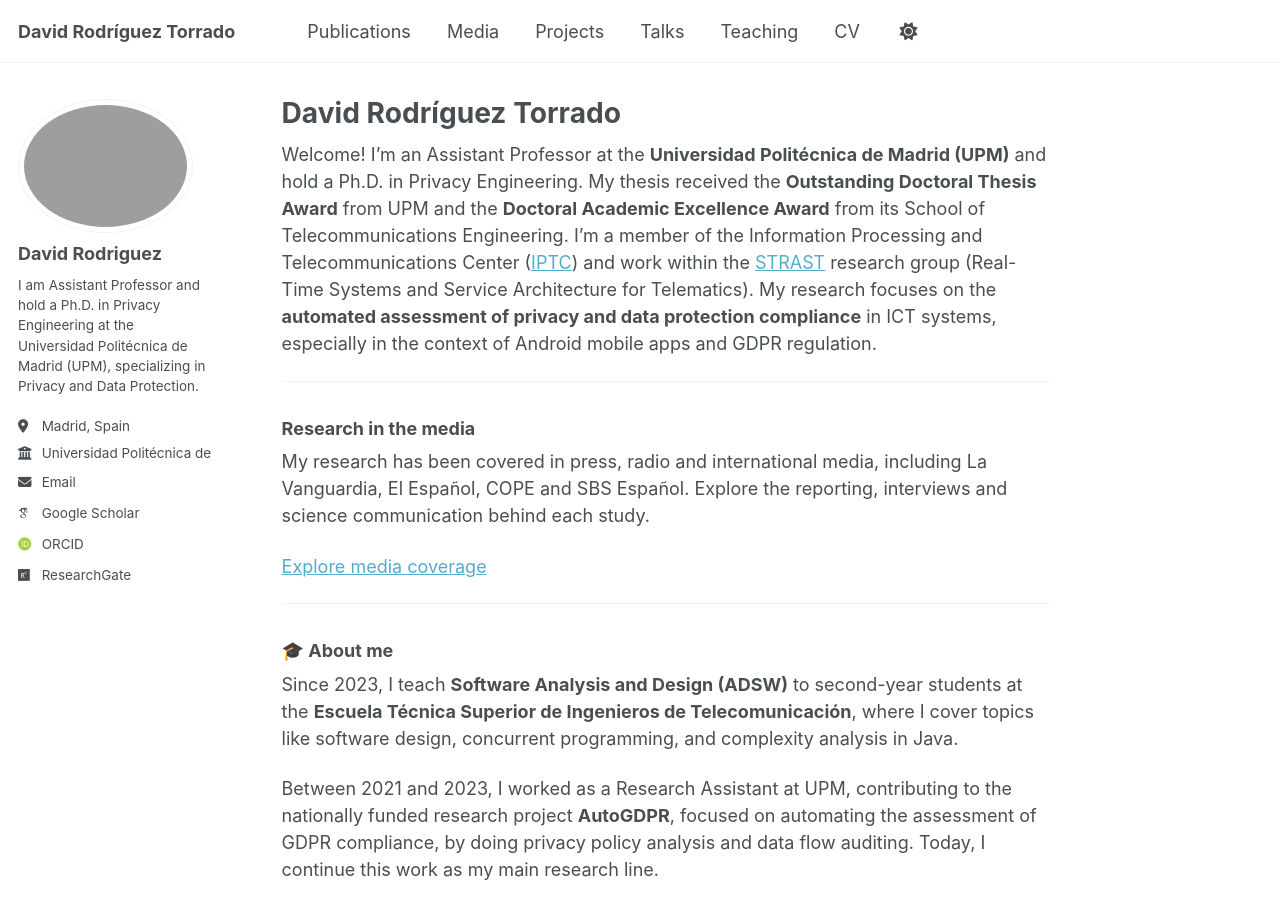
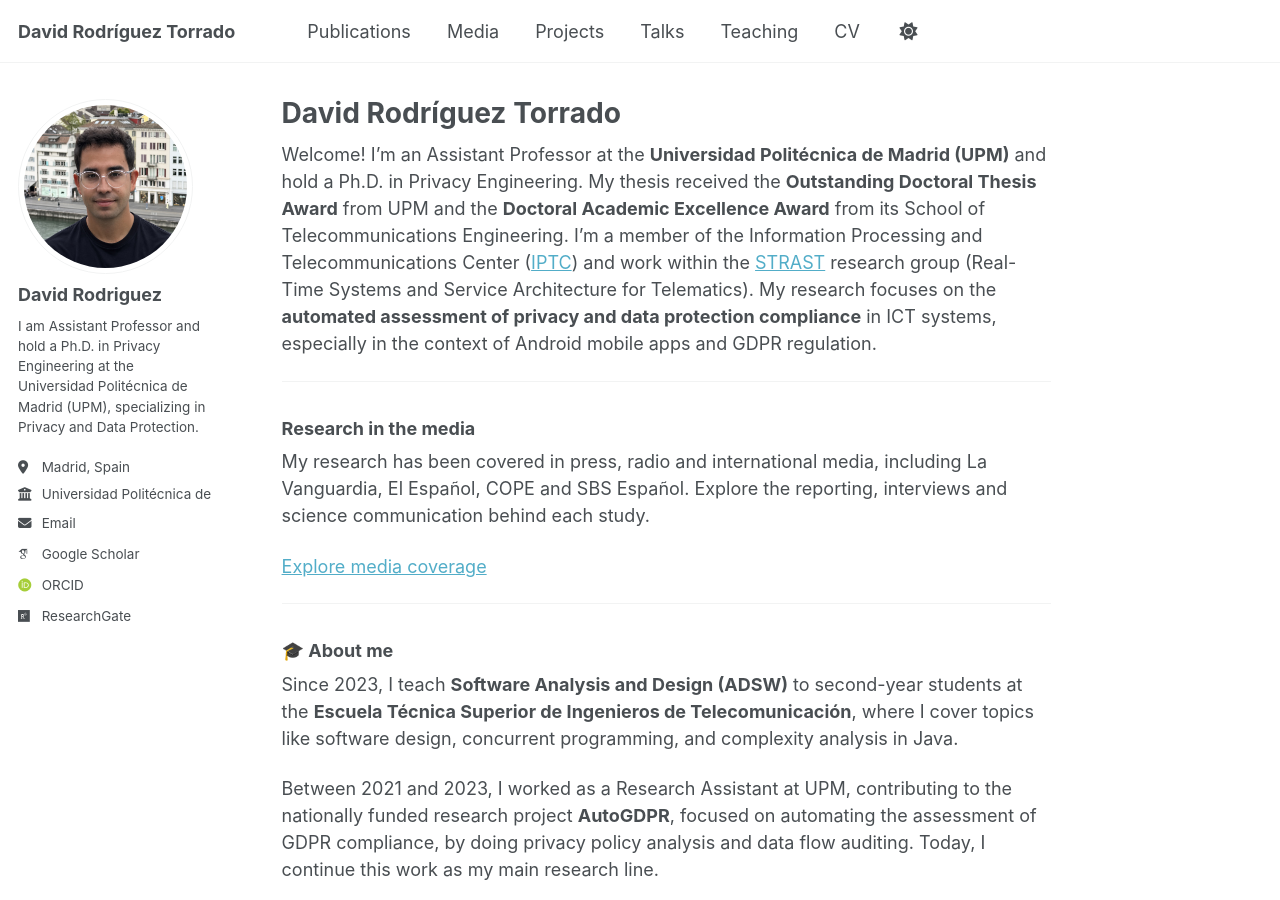
Before and after one commit to DavidRodriguezTorrado/DavidRodriguezTorrado.github.io, a Jekyll site: the page built from _pages/about.md, in a window 1280 px wide and 900 px high. Built offline with Jekyll 4.4.1, drawn with Linux system fonts in a browser that asks for light colours; some web fonts are replaced.

Commit message:
Updated profile photo

```diff
--- a/_config.yml
+++ b/_config.yml
@@ -22,7 +22,7 @@ repository               : "academicpages/academicpages.github.io"
 #               Additional customization can be done by editing /_includes/author-profile.html
 author:
   # Biographic information
-  avatar           : "Foto-perfil.png"
+  avatar           : "david-rodriguez-profile.jpg"
   name             : "David Rodriguez"
   pronouns         : # example: "she/her"
   bio              : "I am Assistant Professor and hold a Ph.D. in Privacy Engineering at the Universidad Politécnica de Madrid (UPM), specializing in Privacy and Data Protection."
```
Also changed, not shown: images/david-rodriguez-profile.jpg (added).
